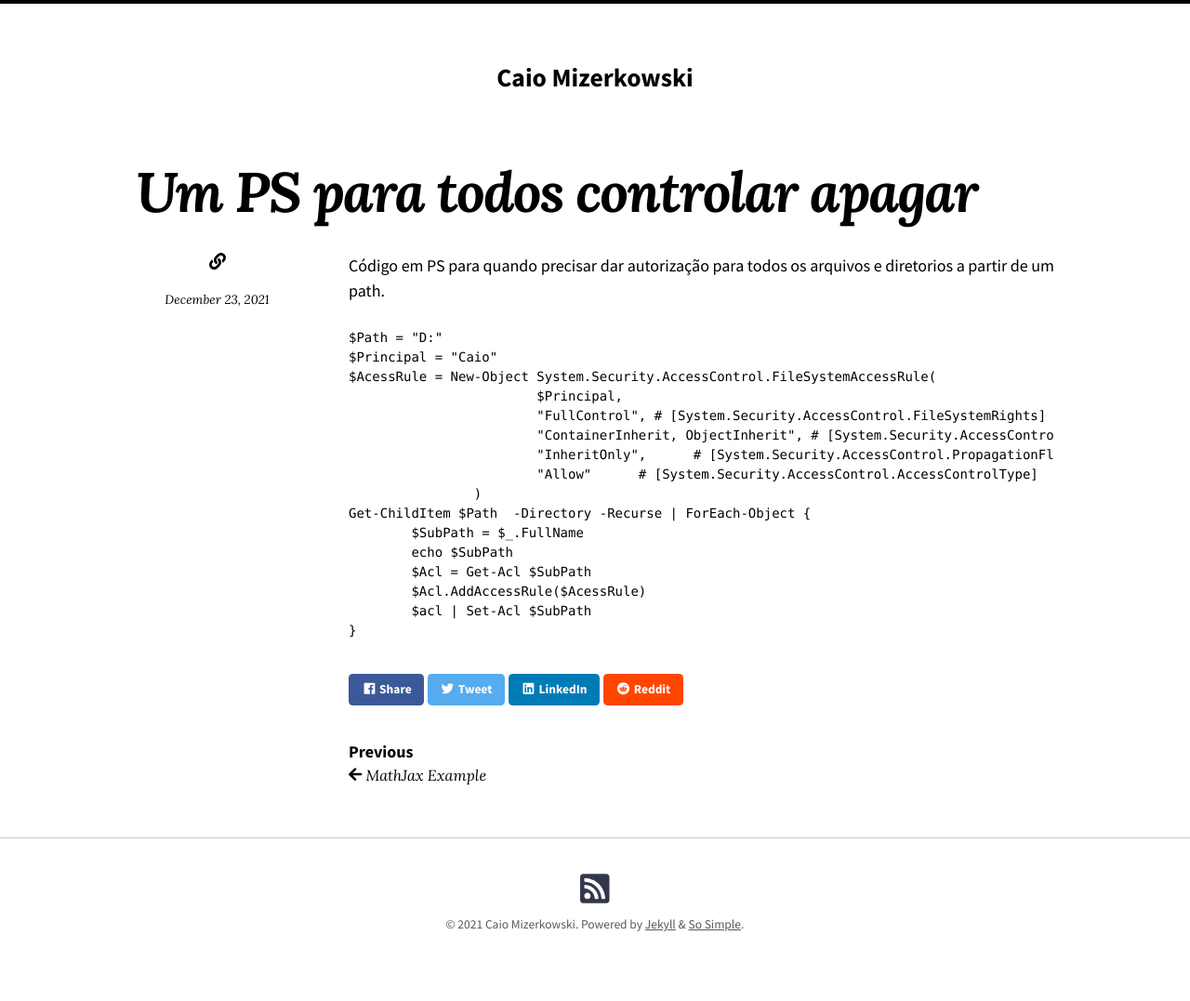
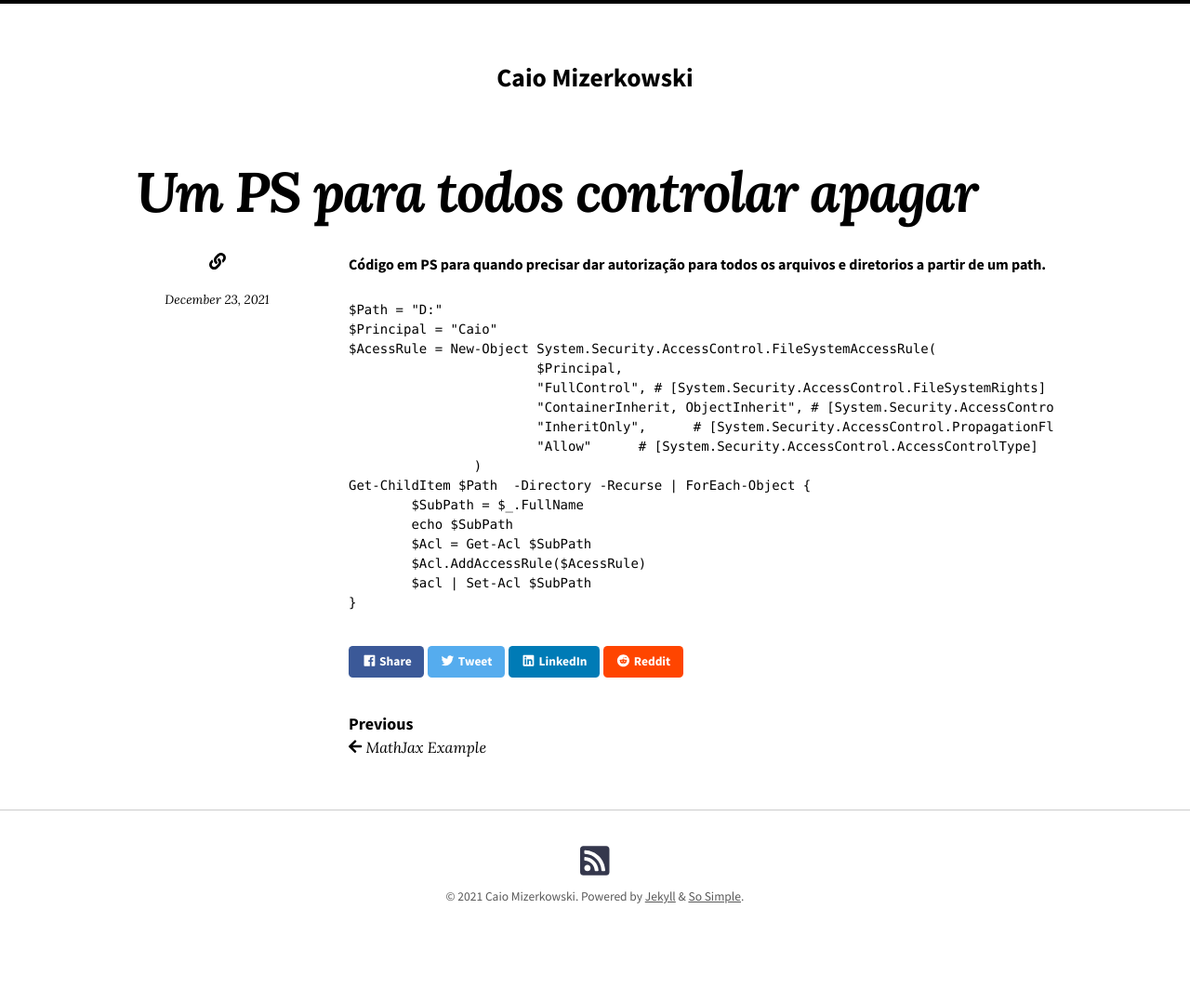
Before and after one commit to CaioMizerkowski/CaioMizerkowski.github.io, a Jekyll site: the page built from _posts/2021-12-23-Um-PS-para-tudo-controlar.md, in a window 1280 px wide. Shown: the whole page at 93% size. Built offline with Jekyll 4.4.1, drawn with Linux system fonts in a browser that asks for light colours; nearby versions of some CDN libraries; after the commit the page ends 1047 px from its top, so only the background shows below that.

````diff
--- a/_posts/2021-12-23-Um-PS-para-tudo-controlar.md
+++ b/_posts/2021-12-23-Um-PS-para-tudo-controlar.md
@@ -3,7 +3,7 @@ title: Um PS para todos controlar ~~apagar~~
 date: 2021-12-23
 ---
 
-Código em PS para quando precisar dar autorização para todos os arquivos e diretorios a partir de um path.
+##### Código em PS para quando precisar dar autorização para todos os arquivos e diretorios a partir de um path.
 
 ```PS
 $Path = "D:"
````
